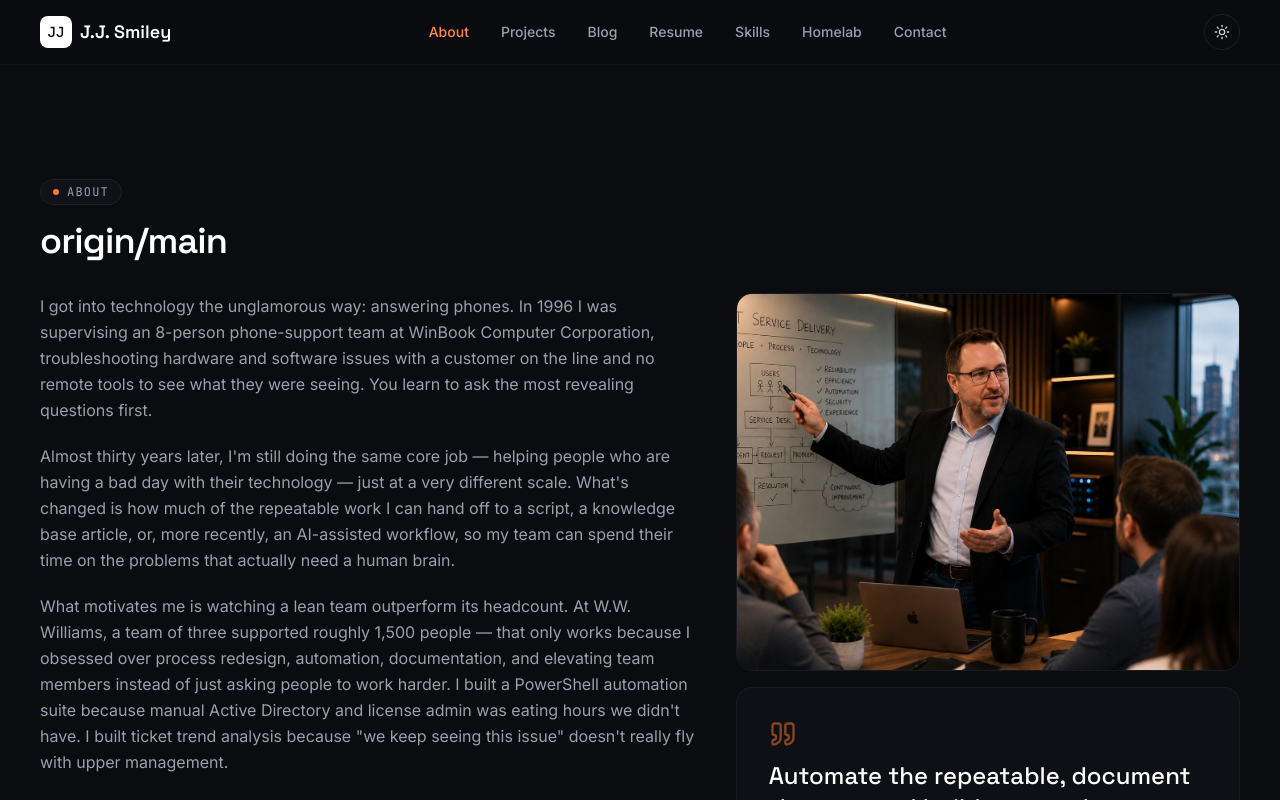
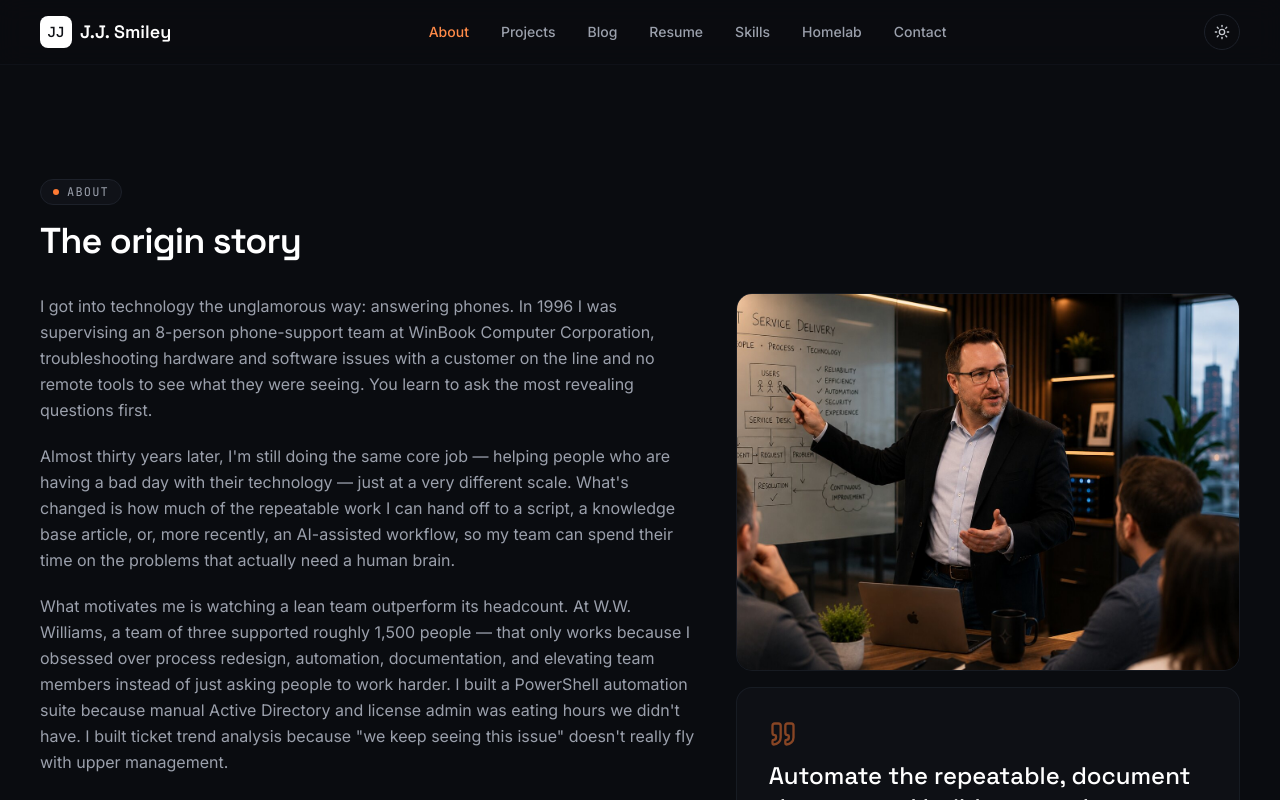
Before and after one commit to grandmasterjjs/Career-Portfolio, a Next.js app: page /about in a window 1280 px wide. Shown: the top 800 px of the page. Built offline with nearby package versions, Linux system fonts and the light colour scheme.

Commit message:
Update About section title for clarity

```diff
--- a/src/app/about/page.tsx
+++ b/src/app/about/page.tsx
@@ -40,7 +40,7 @@ export default function AboutPage() {
   return (
     <>
       <Section className="pb-10">
-        <SectionHeading as="h1" eyebrow="About" title="origin/main" />
+        <SectionHeading as="h1" eyebrow="About" title="The origin story" />
         <div className="mt-8 grid gap-10 lg:grid-cols-[1.3fr_1fr]">
           <Reveal className="space-y-5 text-base leading-relaxed text-ink-600 dark:text-ink-300">
             <p>
```
